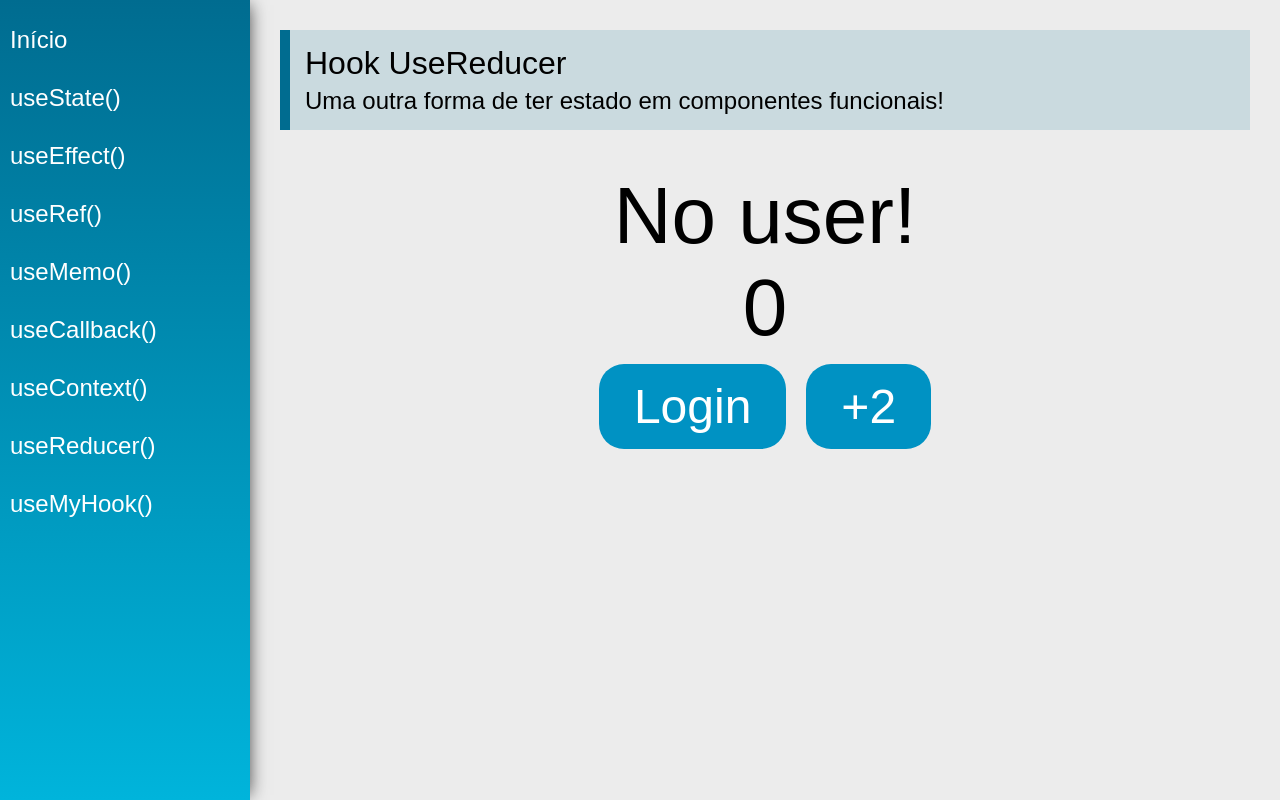
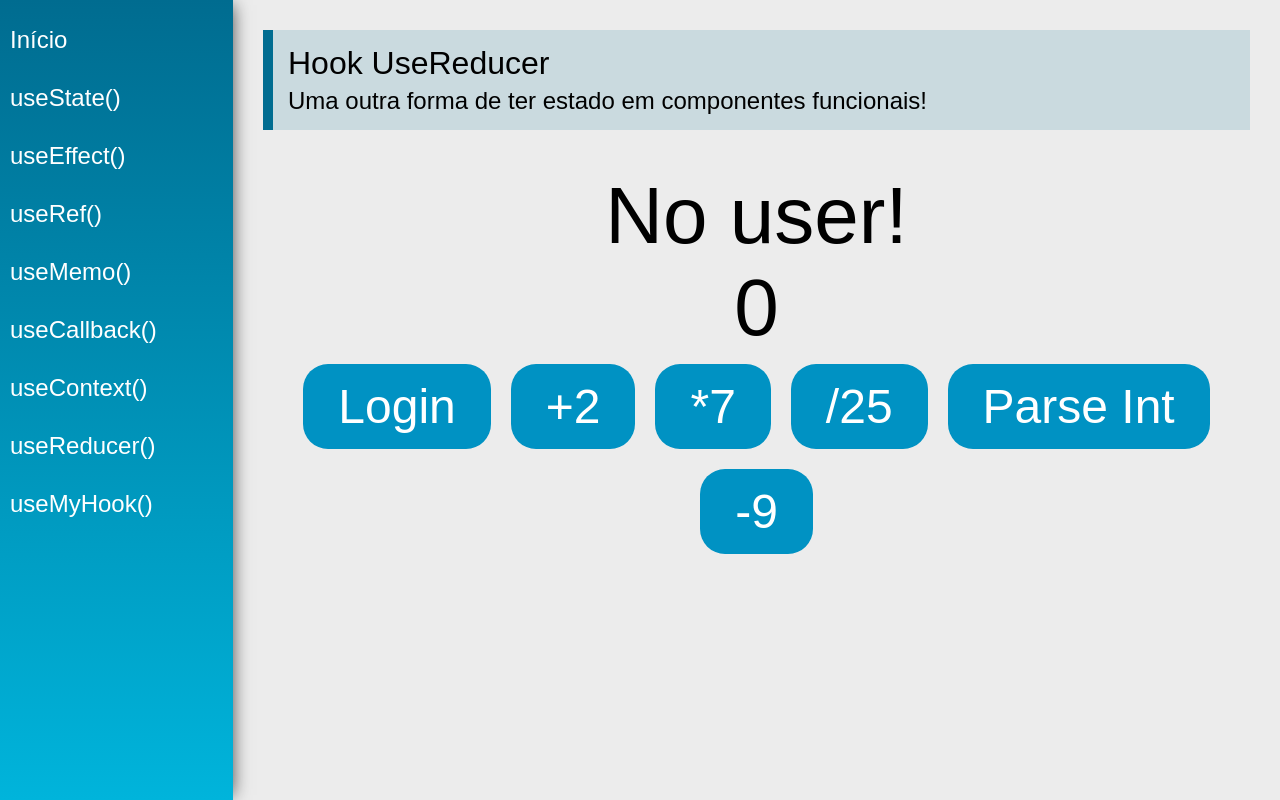
Before and after one commit to betosan83/react-hooks, a React (Create React App) app: page /useReducer in a window 1280 px wide. Built offline with nearby package versions, Linux system fonts and the light colour scheme.

Commit message:
Use reducer challenge!

```diff
--- a/src/views/examples/UseReducer.jsx
+++ b/src/views/examples/UseReducer.jsx
@@ -12,6 +12,14 @@
     switch(action.type) {
         case 'numberAdd2':
             return {...state, number: state.number + 2}
+        case 'numberTimes7':
+            return {...state, number: state.number * 7}
+        case 'numberDiv25':
+            return {...state, number: state.number / 25}
+        case 'numberInt':
+            return {...state, number: parseInt(state.number)}
+        case 'numberAddN':
+            return {...state, number: state.number + action.payload}
         case 'login':
             return {...state, user: {name: action.payload}}
         default:
@@ -35,6 +43,14 @@
                         onClick={() => dispatch({ type : 'login', payload: 'Roberto' })}>Login</button>
                     <button className="btn"
                         onClick={() => dispatch({ type: 'numberAdd2' })}>+2</button>
+                    <button className="btn"
+                        onClick={() => dispatch({ type: 'numberTimes7' })}>*7</button>
+                    <button className="btn"
+                        onClick={() => dispatch({ type: 'numberDiv25' })}>/25</button>
+                    <button className="btn"
+                        onClick={() => dispatch({ type: 'numberInt' })}>Parse Int</button>
+                    <button className="btn"
+                        onClick={() => dispatch({ type: 'numberAddN', payload: -9 })}>-9</button>
                 </div>
             </div>
         </div>
```
